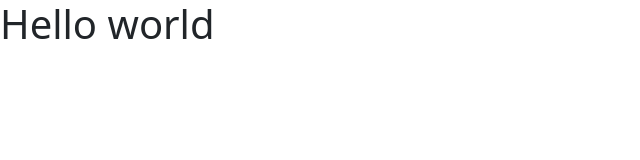
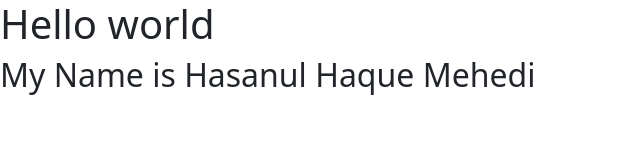
Before and after one commit to mehediok1/bootstrap-project, a plain HTML site: page index.html in a window 1280 px wide. Shown: the whole page, without its empty margins (0-640 px from the left). Drawn offline with nearby package versions, Linux system fonts and the light colour scheme.

```diff
--- a/index.html
+++ b/index.html
@@ -12,6 +12,8 @@
 <body>
     <h1>Hello world</h1>
 
+    <h2>My Name is Hasanul Haque Mehedi</h2>
+
 
 
 
```
